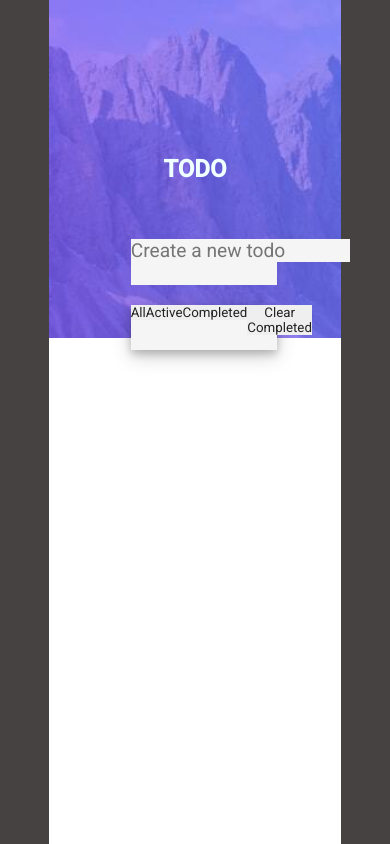
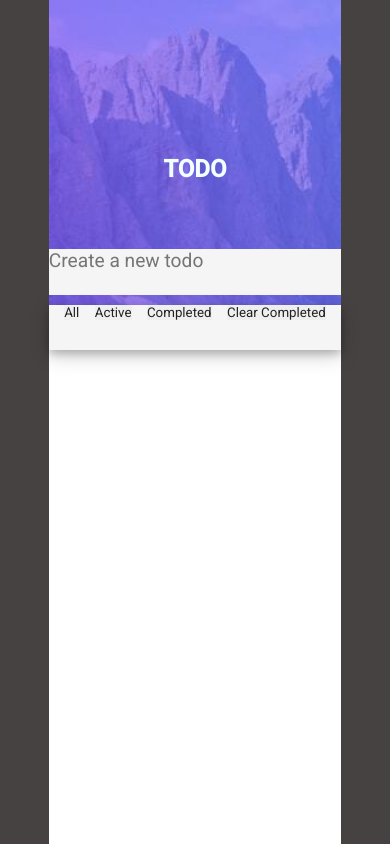
Before and after one commit to rabinkarki/projectTodo, a React (Vite) app: page / in a window 390 px wide. Built offline with nearby package versions, Linux system fonts and the light colour scheme.

Commit message:
responsive

```diff
--- a/src/styles/Home.scss
+++ b/src/styles/Home.scss
@@ -101,3 +101,23 @@
         }
     }
 }
+@media screen and (max-width: 606px) {
+    .container-1 .section > .content-2 {
+        > .input-1 {
+            width: 100%;
+            margin: 10px auto;
+
+            .input-1-in {
+                width: 100%;
+            }
+        }
+        > .input-2 {
+            width: 100%;
+            margin: auto;
+        }
+        > .input-3 {
+            width: 100%;
+            margin: auto;
+        }
+    }
+}
```
